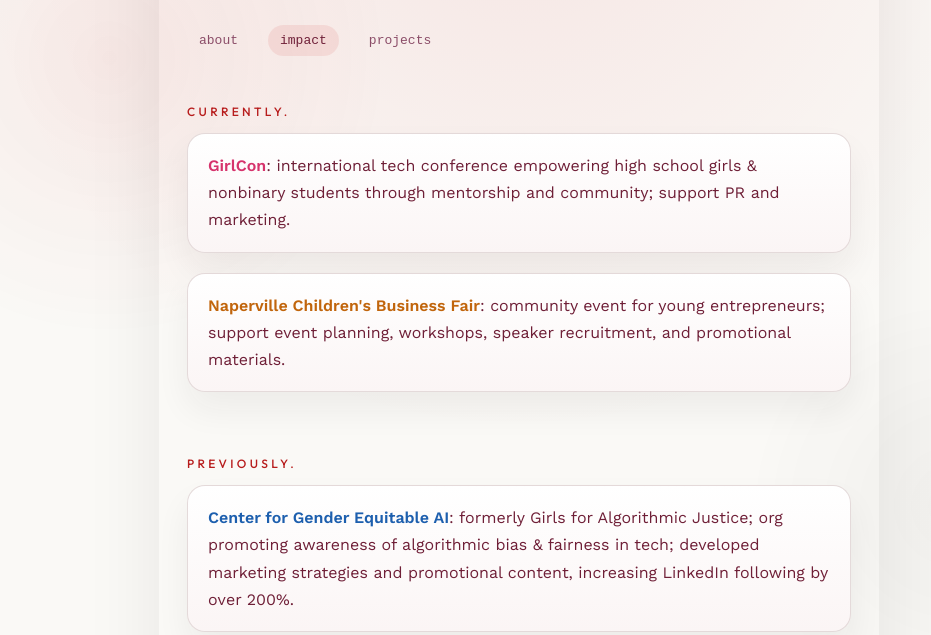
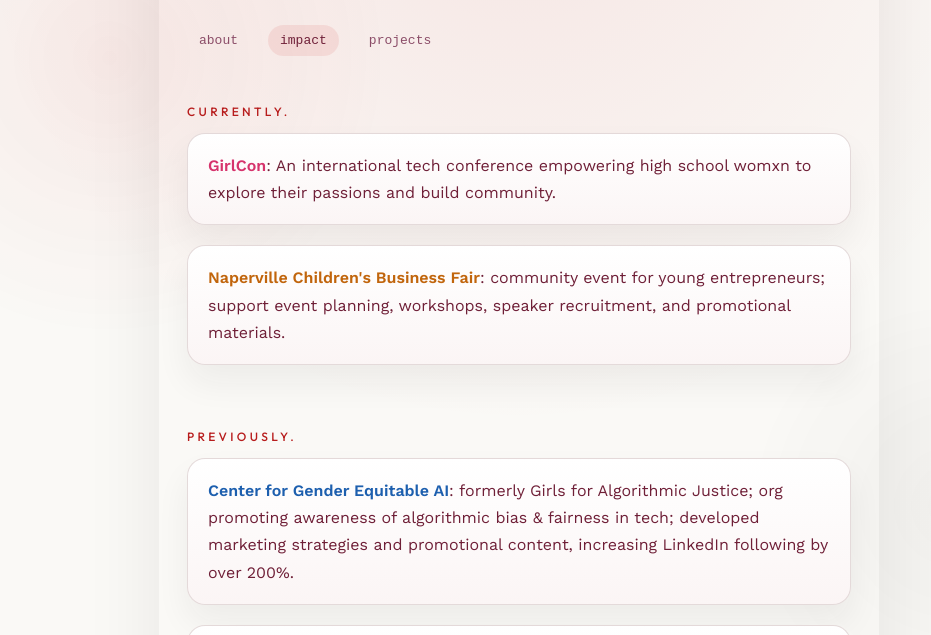
Before and after one commit to Zahrasthebest/zahramoosani.com, a plain HTML site: page projects.html in a window 1280 px wide. Shown: the part 118-753 px from the top of the page, without its empty margins (121-1052 px from the left). Drawn offline with nearby package versions, Linux system fonts and the light colour scheme.

Commit message:
Add files via upload
i didnt actually update the phrase

```diff
--- a/projects.html
+++ b/projects.html
@@ -268,7 +268,7 @@
 
   // ----- edit these two arrays with your real projects/orgs -----
   const current = [
-    { name: 'GirlCon', color: 'pink', url: '#', desc: 'international tech conference empowering high school girls & nonbinary students through mentorship and community; support PR and marketing.' },
+    { name: 'GirlCon', color: 'pink', url: '#', desc: 'An international tech conference empowering high school womxn to explore their passions and build community.' },
     { name: 'Naperville Children\'s Business Fair', color: 'orange', url: '#', desc: 'community event for young entrepreneurs; support event planning, workshops, speaker recruitment, and promotional materials.' }
   ];
 
```
